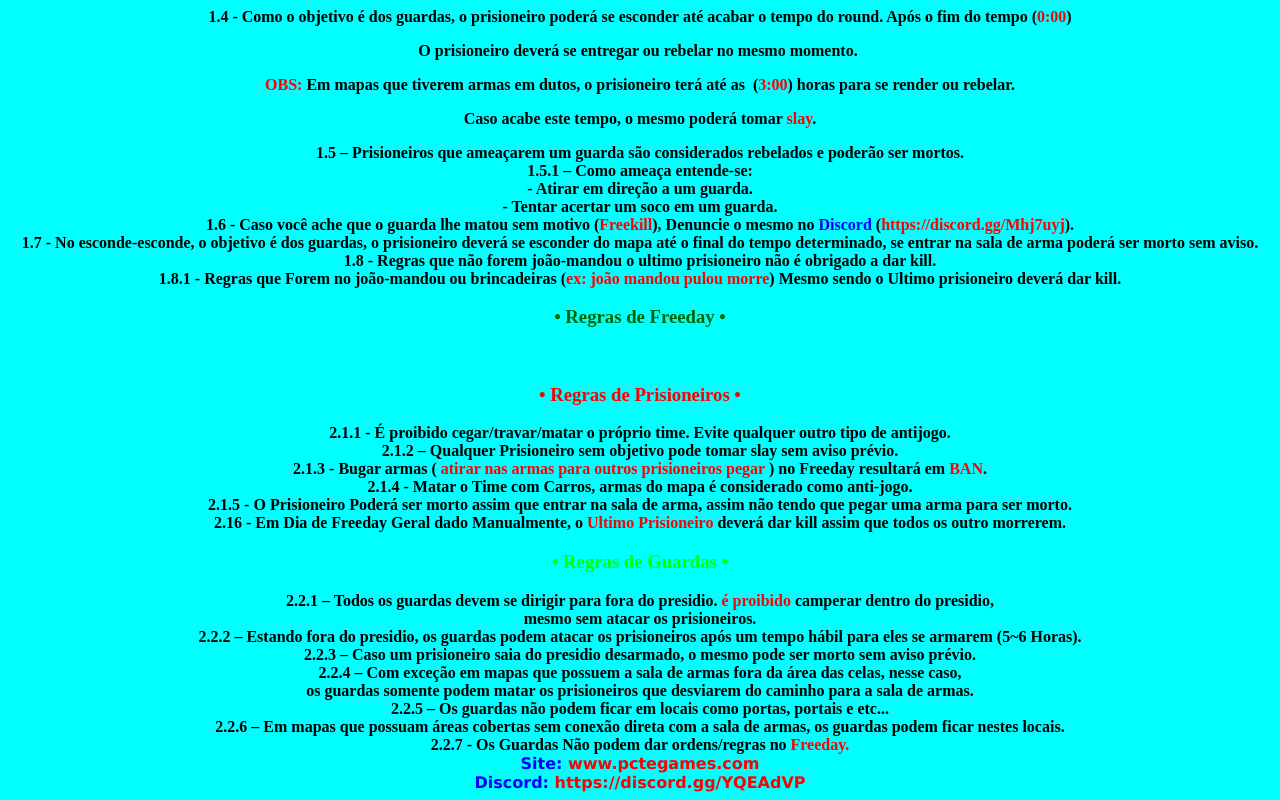
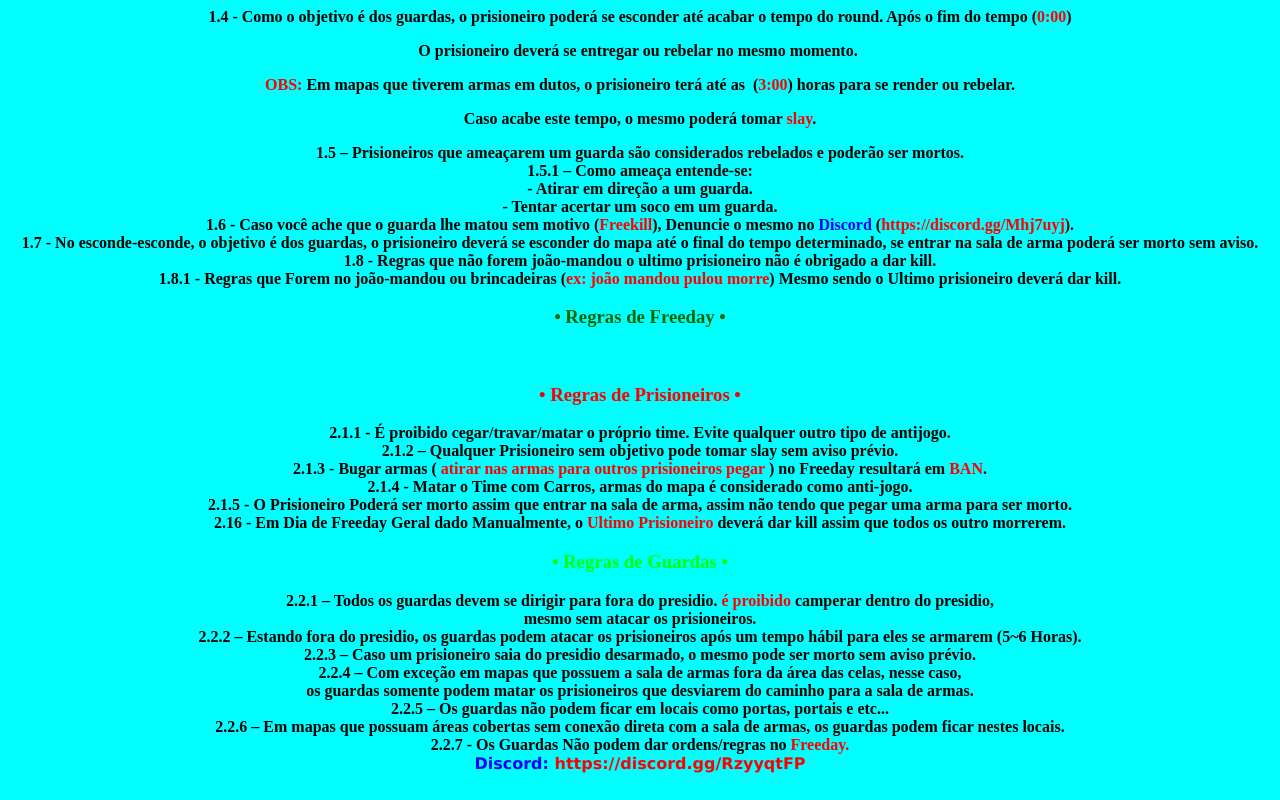
Before and after one commit to basher0/jb, a plain HTML site: page rules.html in a window 1280 px wide. Shown: the part 1686-2486 px from the top of the page. Drawn offline with Linux system fonts and the light colour scheme.

Commit message:
Update rules.html

```diff
--- a/rules.html
+++ b/rules.html
@@ -373,9 +373,6 @@
 <div style="text-align: center;"><strong>2.2.7 - Os Guardas N&atilde;o podem dar ordens/regras no <span style="color:#FF0000;">Freeday.</span></strong></div>
 
 <div></div>
-
-<div style="text-align: center;"><span style="color:#0000FF;"><span style="font-family: verdana, geneva, sans-serif;"><strong>Site:</strong></span></span><span style="color:#FF0000;"><span style="font-family: verdana, geneva, sans-serif;"><strong>&nbsp;www.pctegames.com</strong></span></span></div>
-
-<div style="text-align: center;"><span style="color:#0000FF;"><span style="font-family: verdana, geneva, sans-serif;"><strong>Discord:</strong></span></span><span style="font-family: verdana, geneva, sans-serif; color: #993366;"><strong> </strong></span><span style="color:#FF0000;"><span style="font-family: verdana, geneva, sans-serif;"><strong>https://discord.gg/YQEAdVP</strong></span></span></div>
+<div style="text-align: center;"><span style="color:#0000FF;"><span style="font-family: verdana, geneva, sans-serif;"><strong>Discord:</strong></span></span><span style="font-family: verdana, geneva, sans-serif; color: #993366;"><strong> </strong></span><span style="color:#FF0000;"><span style="font-family: verdana, geneva, sans-serif;"><strong>https://discord.gg/RzyyqtFP</strong></span></span></div>
 </body>
 </html>
```
